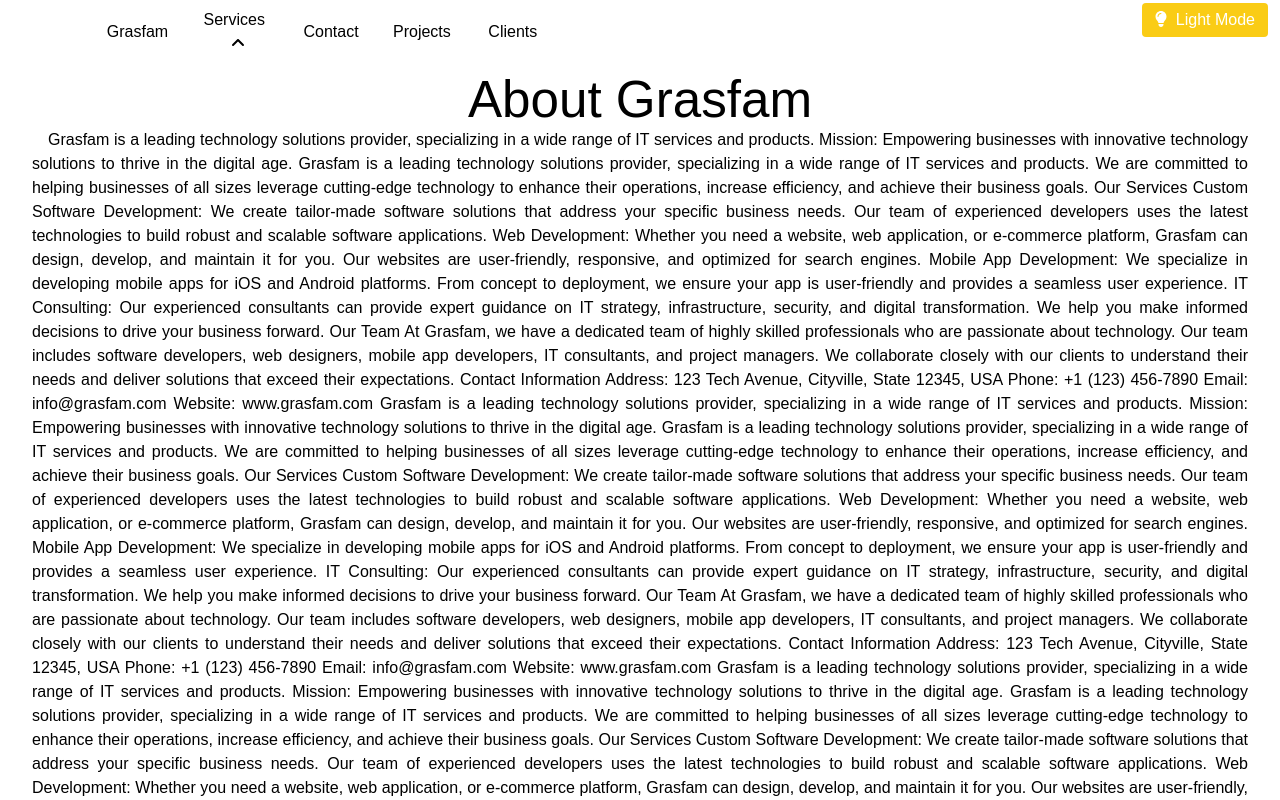
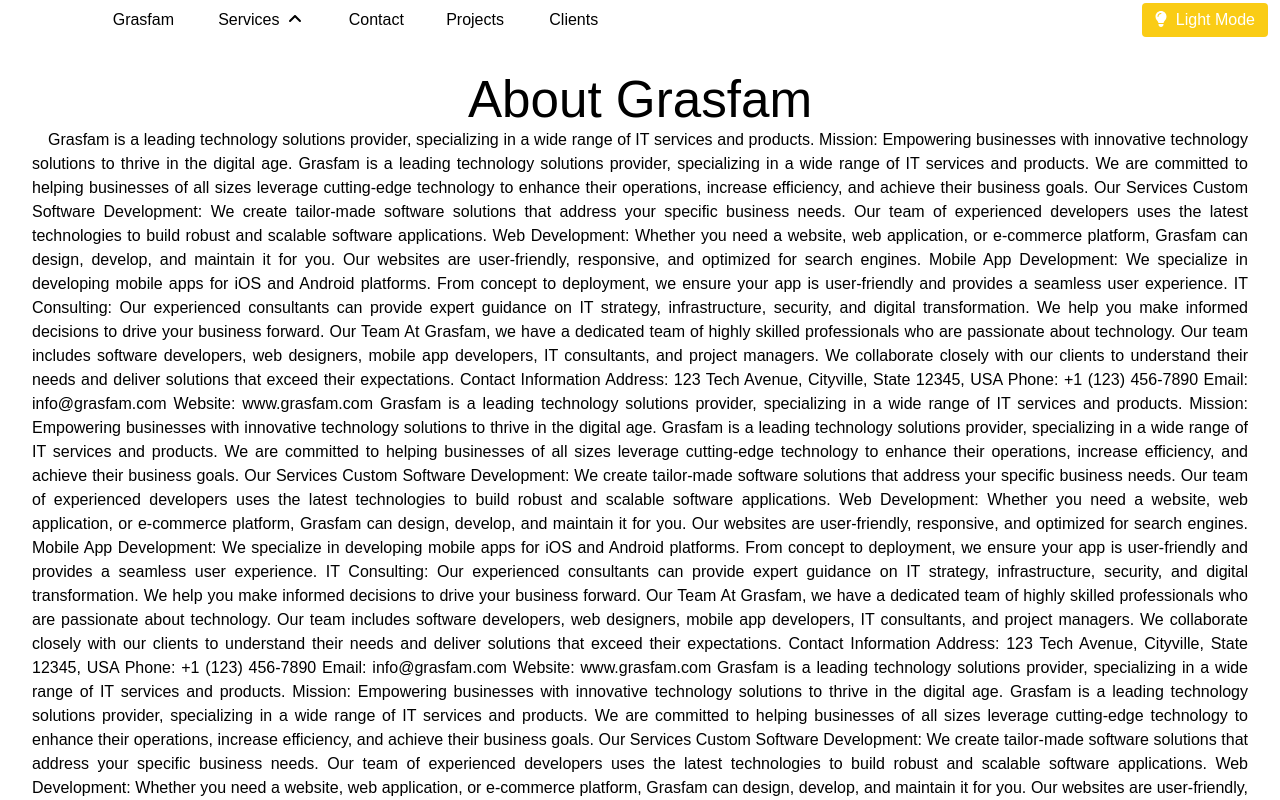
Before and after one commit to lazuardi21/GrasfamPresentation, a React (Vite) app: page / in a window 1280 px wide. Shown: the top 800 px of the page. Built offline with nearby package versions, Linux system fonts and the light colour scheme.

Commit message:
Update Navbar

```diff
--- a/src/components/Navbar/Navbar.jsx
+++ b/src/components/Navbar/Navbar.jsx
@@ -94,7 +94,7 @@ function Navbar(props) {
 
   return (
     <nav className={navbarClasses}>
-      <div className="container mx-auto">
+      <div className="container mx-auto ml-0 mr-0">
         <div>
           <div className="justify-between items-center">
             <div className={windowWidth < 1080 ? "flex justify-center" : "items-center"}>
@@ -206,7 +206,7 @@ function Navbar(props) {
                 </div>
               ) : windowWidth > 1080 ? (
                 // Render the links for desktop view or when sidebarVisible is false
-                <div className="grid grid-cols-[7%_8%_7%_7%_7%_10%_10%_14%] gap-2 items-center left-4 pl-24">
+                <div className="grid grid-cols-[8%_11%_8%_8%_8%] gap-1 items-center left-4 pl-24">
                   <div
                     className={`cursor-pointer  row-span-1 sm:w-full p-2 ${linkTextStyles}`}
                     onClick={() => { handleLinkClick('/'); setActiveLink('Grasfam'); }}
```
